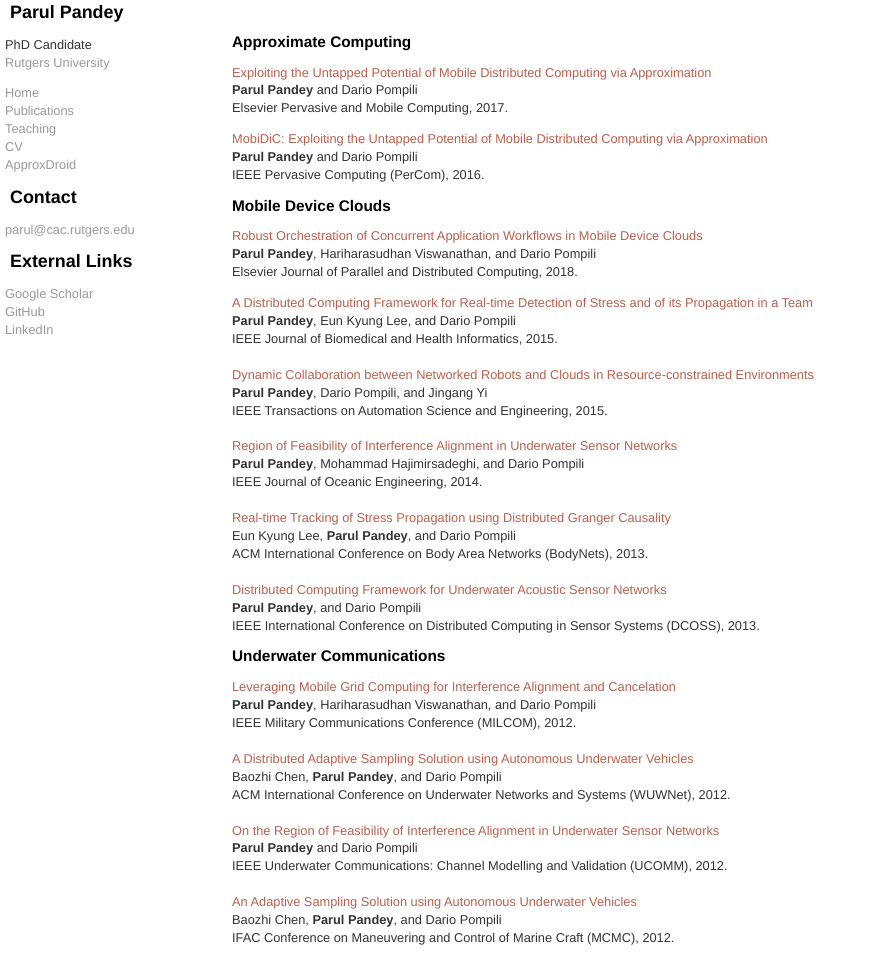
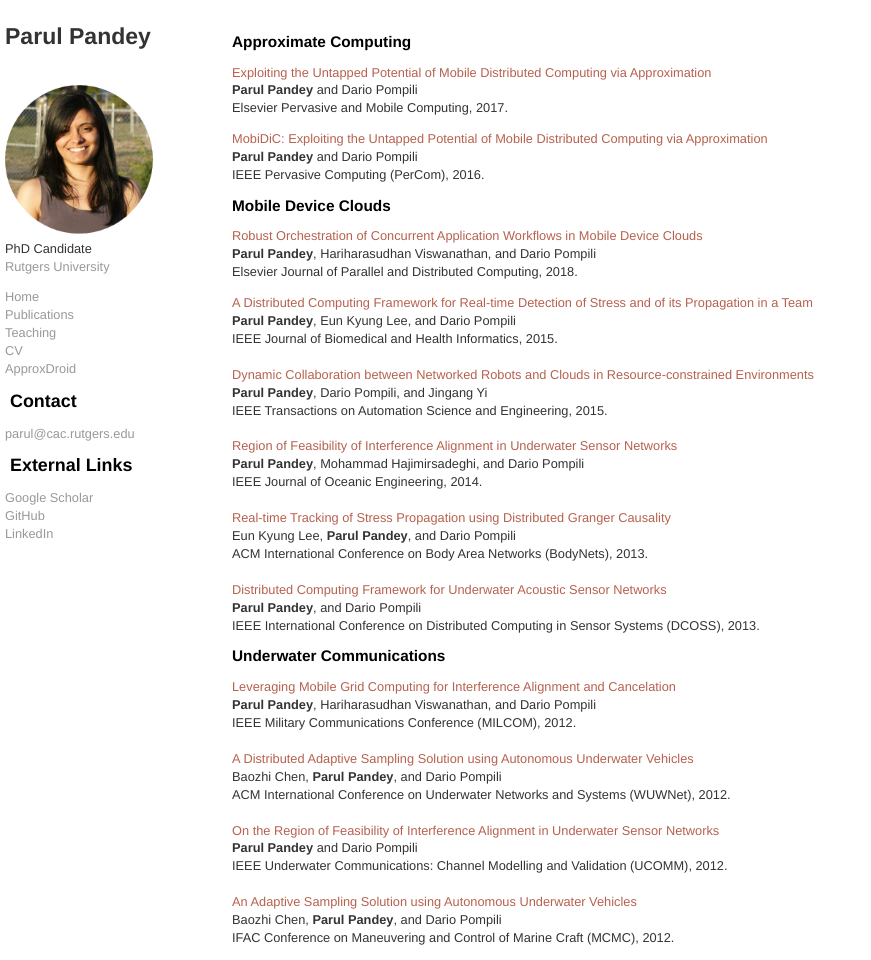
Before and after one commit to parul1985/Parul-Website, a Jekyll site: the page pubs.html, which Jekyll copies as it is, in a window 1280 px wide and 960 px high. Shown: the whole window, without its empty margins (0-871 px from the left). Built offline with Jekyll 4.4.1, drawn with Linux system fonts in a browser that asks for light colours.

Commit message:
Update pubs.html

```diff
--- a/pubs.html
+++ b/pubs.html
@@ -9,12 +9,13 @@
 	<body>
 
 		<div class="leftmenu">
-				<!-- Navigation -->
-		<h1>Parul Pandey</h1>
-		<ul style="list-style-type:none">
-  		<li>PhD Candidate</li>
+                <!-- Navigation -->
+		<ul class="navbar">
+		<h5>Parul Pandey</h5>
+		<img src="Round_pic.png" alt="Parul Pandey" width="150" height="150">
+		<li>PhD Candidate</li>
 		<li><a class="class2" href="http://www.rutgers.edu/">Rutgers University</li>
-		</ul>
+		 </ul>
 		<ul style="list-style-type:none">
 		  <li><a class="class2" href="index.html">Home</a></li>
 		  <li><a class="class2" href="pubs.html">Publications</a></li>
@@ -22,6 +23,7 @@
 		  <li><a class="class2" href="Parul_CV.pdf">CV</a></li>
 		  <li><a class="class2" href="ApproxDroid.html">ApproxDroid</a></li>
 		</ul>
+
 
 
 <!-- Contact -->
```
